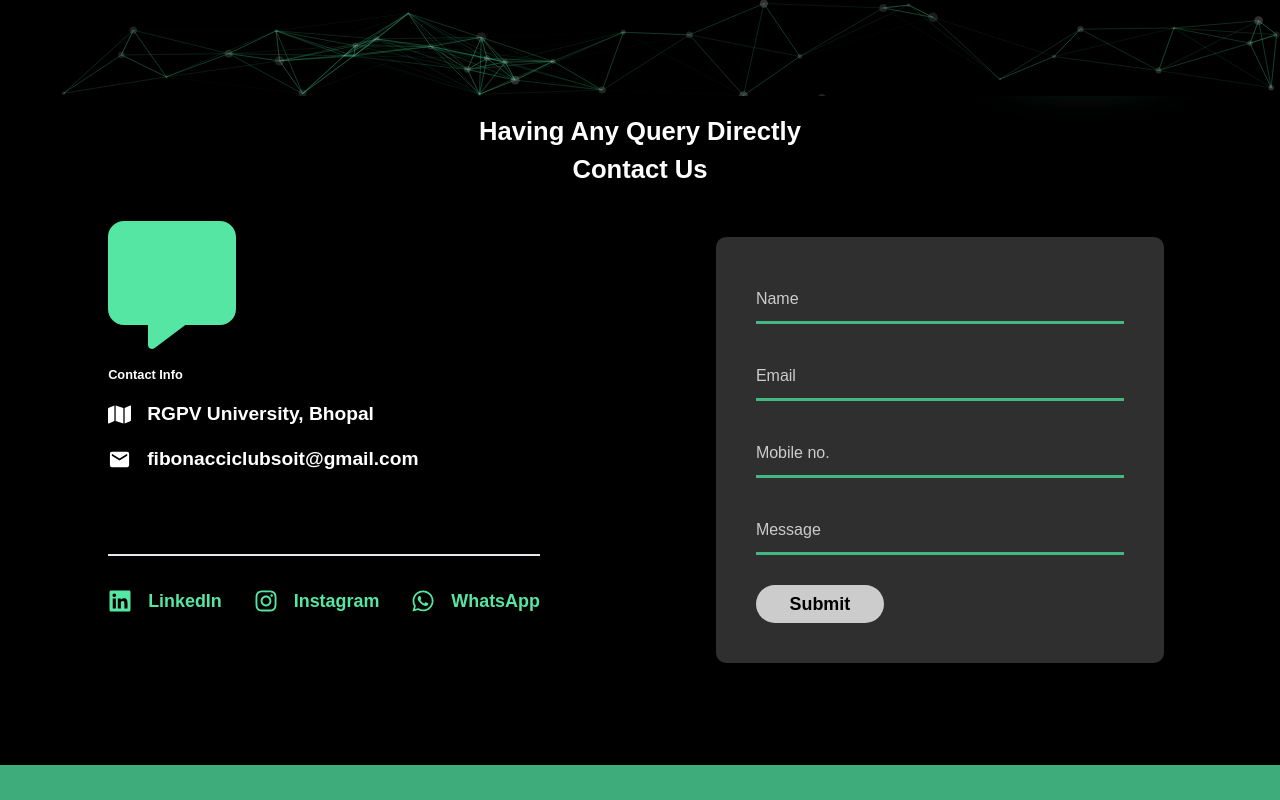
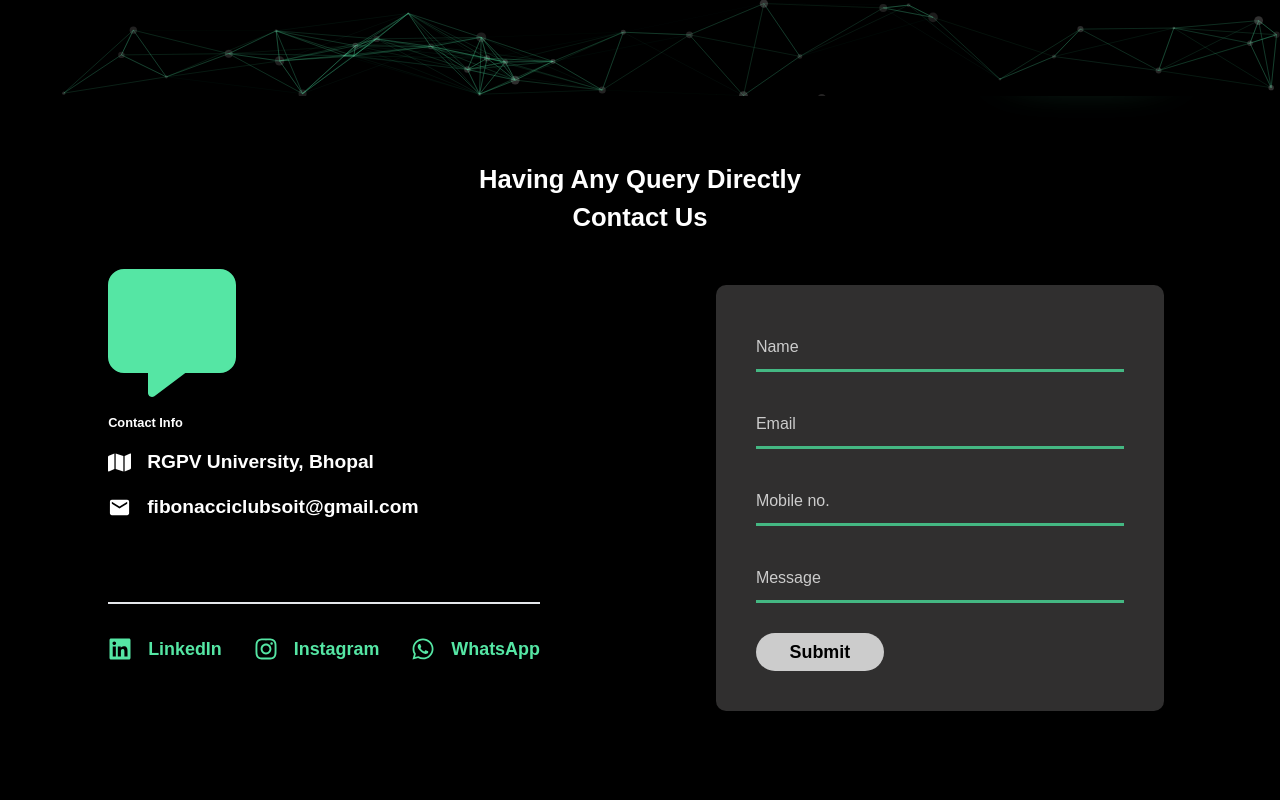
Before and after one commit to NitinChakrawarti/Fibonacci-soit, a React (Vite) app: page /contact in a window 1280 px wide. Shown: the top 800 px of the page. Built offline with nearby package versions, Linux system fonts and the light colour scheme.

Commit message:
Update contact.jsx

```diff
--- a/src/pages/contact.jsx
+++ b/src/pages/contact.jsx
@@ -51,7 +51,7 @@ const Contact = () => {
 
   return (
     <>
-      <div className="pt-28 ">
+      <div className="pt-40">
         <div className="contact_us_header text-center text-[2vmax] font-bold flex justify-center">
           <p>Having Any Query Directly <br></br>
             Contact Us
```
